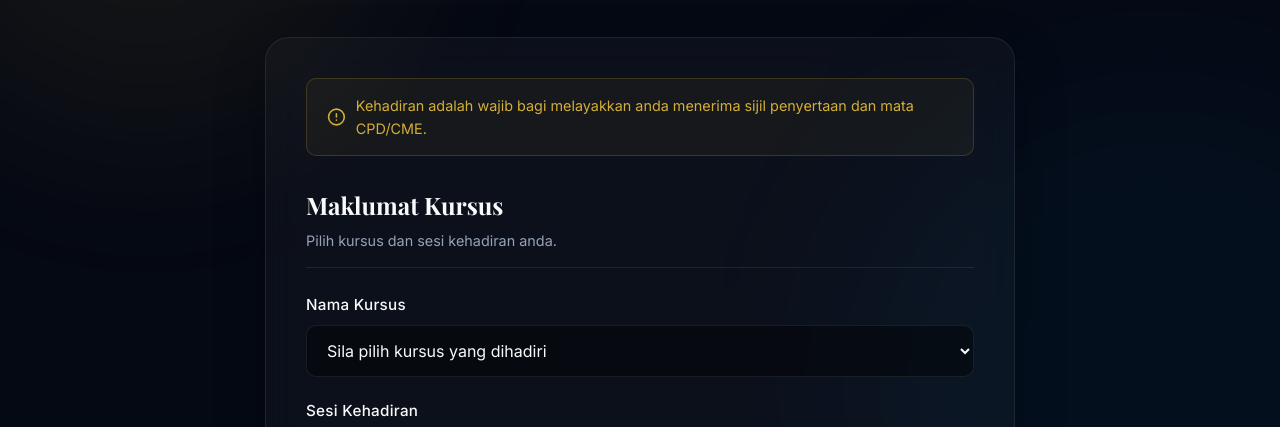
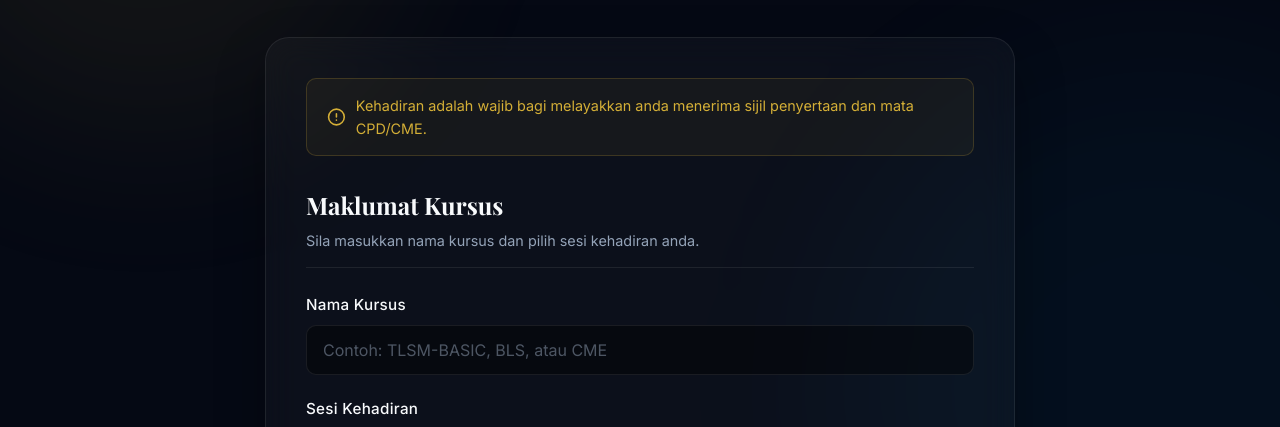
Before and after one commit to edhkn/course, a plain HTML site: page attendance.html in a window 1280 px wide. Shown: the part 322-749 px from the top of the page. Drawn offline with nearby package versions, Linux system fonts and the light colour scheme; a web font is replaced by a local one.

Commit message:
Update attendance.html

```diff
--- a/attendance.html
+++ b/attendance.html
@@ -481,19 +481,12 @@
                 <div class="section-body">
                     <div class="section-head">
                         <h2>Maklumat Kursus</h2>
-                        <p>Pilih kursus dan sesi kehadiran anda.</p>
+                        <p>Sila masukkan nama kursus dan pilih sesi kehadiran anda.</p>
                     </div>
 
                     <div class="field">
                         <label for="kursus">Nama Kursus</label>
-                        <select id="kursus" name="Nama Kursus" required>
-                            <option value="" disabled selected>Sila pilih kursus yang dihadiri</option>
-                            <option>TLSM-BASIC 1/2026</option>
-                            <option>Basic Life Support (BLS) 2026</option>
-                            <option>Advanced Trauma Life Support (ATLS)</option>
-                            <option>Kursus Pengurusan Bencana (Disaster Management)</option>
-                            <option>Lain-lain</option>
-                        </select>
+                        <input type="text" id="kursus" name="Nama Kursus" required placeholder="Contoh: TLSM-BASIC, BLS, atau CME" autocomplete="off">
                     </div>
 
                     <div class="field">
```
